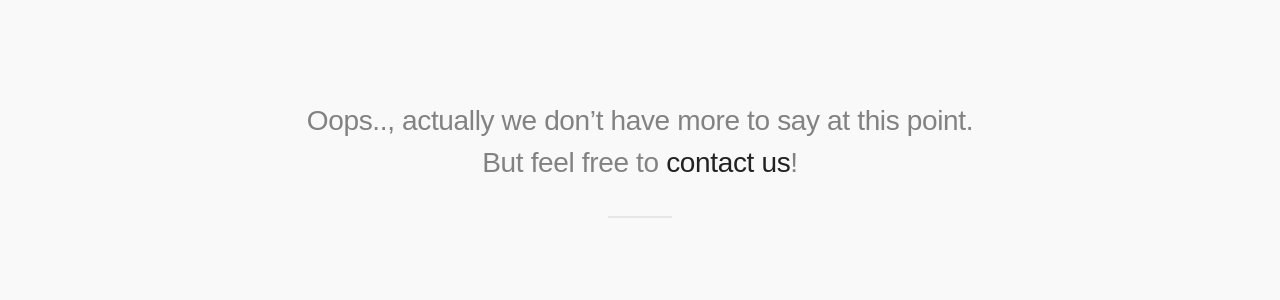
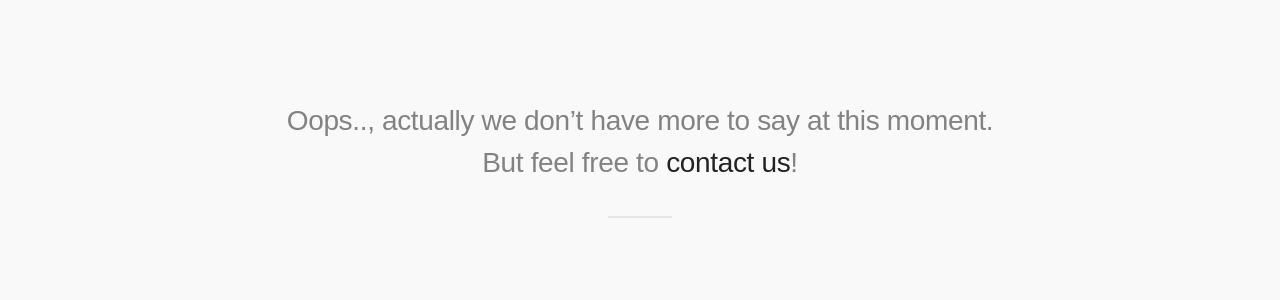
Before and after one commit to pagealchemy/pa, a Jekyll site: the page index.html, which Jekyll copies as it is, in a window 1280 px wide. Shown: the part 1186-1486 px from the top of the page. Built offline with Jekyll 4.4.1, drawn with Linux system fonts in a browser that asks for light colours.

Commit message:
Update index.html

```diff
--- a/index.html
+++ b/index.html
@@ -26,8 +26,8 @@
 
 			<section id="one" class="wrapper">
 				<header class="major">
-					<h2>Oops.., actually we don’t have more to say at this point.<br>
-						But feel free to <a href="mailat:mail@pagealchemy.com">contact us</a>!</h2>
+					<h2>Oops.., actually we don’t have more to say at this moment.<br>
+						But feel free to <a href="mailto:mail@pagealchemy.com">contact us</a>!</h2>
 
 				</header>
 
```
